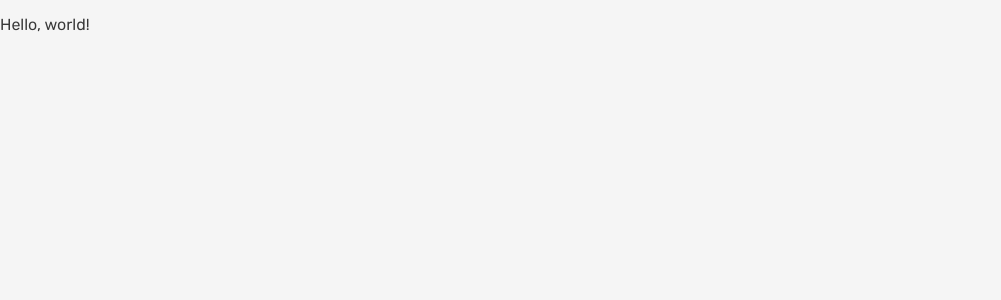
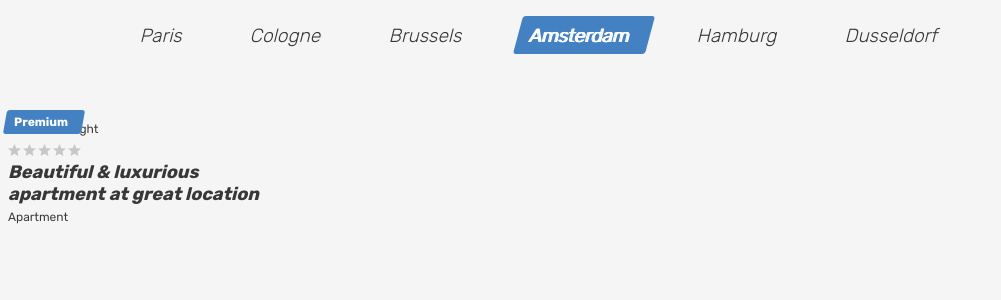
Before and after one commit to htmlacademy-react/1900265-six-cities-simple-11, a React (Create React App) app in the folder project/: page / in a window 1280 px wide. Shown: the top 300 px of the page, without its empty margins (0-1001 px from the left). Built offline with nearby package versions, Linux system fonts and the light colour scheme.

Commit message:
Начинаем программировать

```diff
--- a/project/src/components/app/app.tsx
+++ b/project/src/components/app/app.tsx
@@ -1,5 +1,9 @@
+import TabsNav from '../../pages/main-page/main-page';
+
 function App(): JSX.Element {
-  return <p>Hello, world!</p>;
+  return (
+    <TabsNav />
+  );
 }
 
 export default App;
--- /dev/null
+++ b/project/src/components/place-card/place-card.tsx
@@ -0,0 +1,35 @@
+function PlaceCard() {
+  return (
+    <article className="cities__card place-card">
+      <div className="place-card__mark">
+        <span>Premium</span>
+      </div>
+      <div className="cities__image-wrapper place-card__image-wrapper">
+        <a href="#">
+          {/* <img className="place-card__image" src="img/apartment-01.jpg" width="260" height="200" alt="Place image"> */}
+        </a>
+      </div>
+      <div className="place-card__info">
+        <div className="place-card__price-wrapper">
+          <div className="place-card__price">
+            <b className="place-card__price-value">&euro;120</b>
+            <span className="place-card__price-text">&#47;&nbsp;night</span>
+          </div>
+
+        </div>
+        <div className="place-card__rating rating">
+          <div className="place-card__stars rating__stars">
+            {/* <span style="width: 80%"></span> */}
+            <span className="visually-hidden">Rating</span>
+          </div>
+        </div>
+        <h2 className="place-card__name">
+          <a href="#">Beautiful &amp; luxurious apartment at great location</a>
+        </h2>
+        <p className="place-card__type">Apartment</p>
+      </div>
+    </article>
+  );
+}
+
+export default PlaceCard;
--- a/project/src/index.tsx
+++ b/project/src/index.tsx
@@ -1,6 +1,7 @@
 import React from 'react';
 import ReactDOM from 'react-dom/client';
 import App from './components/app/app';
+import PlaceCard from './components/place-card/place-card';
 
 const root = ReactDOM.createRoot(
   document.getElementById('root') as HTMLElement,
@@ -9,5 +10,6 @@ const root = ReactDOM.createRoot(
 root.render(
   <React.StrictMode>
     <App />
+    <PlaceCard />
   </React.StrictMode>,
 );
--- /dev/null
+++ b/project/src/pages/main-page/main-page.tsx
@@ -0,0 +1,42 @@
+function TabsNav() {
+  return (
+    <div className="tabs">
+      <section className="locations container">
+        <ul className="locations__list tabs__list">
+          <li className="locations__item">
+            <a className="locations__item-link tabs__item" href="#">
+              <span>Paris</span>
+            </a>
+          </li>
+          <li className="locations__item">
+            <a className="locations__item-link tabs__item" href="#">
+              <span>Cologne</span>
+            </a>
+          </li>
+          <li className="locations__item">
+            <a className="locations__item-link tabs__item" href="#">
+              <span>Brussels</span>
+            </a>
+          </li>
+          <li className="locations__item">
+            <a className="locations__item-link tabs__item tabs__item--active">
+              <span>Amsterdam</span>
+            </a>
+          </li>
+          <li className="locations__item">
+            <a className="locations__item-link tabs__item" href="#">
+              <span>Hamburg</span>
+            </a>
+          </li>
+          <li className="locations__item">
+            <a className="locations__item-link tabs__item" href="#">
+              <span>Dusseldorf</span>
+            </a>
+          </li>
+        </ul>
+      </section>
+    </div>
+  );
+}
+
+export default TabsNav;
```
Also changed, not shown: 1 other file (tests, documents, lock files or other folders).
